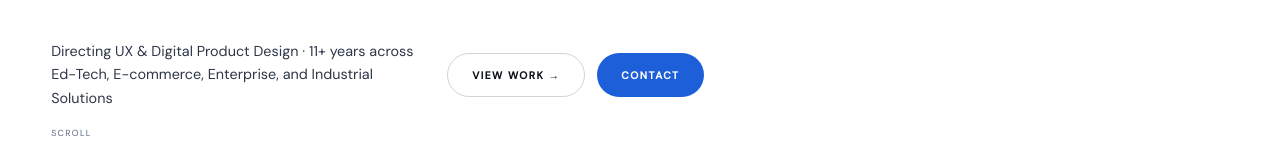
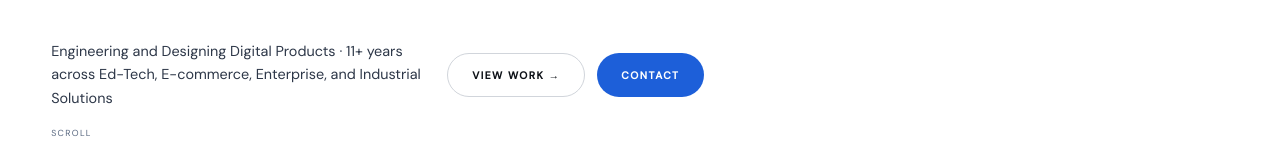
Before and after one commit to tangiblethinking/Testingonly001, a React (Vite) app: page / in a window 1280 px wide. Shown: the part 541-685 px from the top of the page. Built offline with nearby package versions, Linux system fonts and the light colour scheme.

Commit message:
Update text in Home component description

```diff
--- a/src/pages/Home.jsx
+++ b/src/pages/Home.jsx
@@ -246,7 +246,7 @@ export default function Home({ setPage }) {
             style={{ display: 'flex', flexWrap: 'wrap', alignItems: 'center', gap: '1rem', marginTop: 'clamp(1.5rem,4vw,3rem)' }}
           >
             <p style={{ fontSize: '0.9rem', color: INK_BODY, maxWidth: 380, lineHeight: 1.65, margin: 0 }}>
-              Directing UX & Digital Product Design · 11+ years across Ed-Tech, E-commerce, Enterprise, and Industrial Solutions
+              Engineering and Designing Digital Products · 11+ years across Ed-Tech, E-commerce, Enterprise, and Industrial Solutions
             </p>
             <div style={{ display: 'flex', gap: '0.75rem', flexWrap: 'wrap' }}>
               <button onClick={() => go(setPage, 'work')} style={{
```
